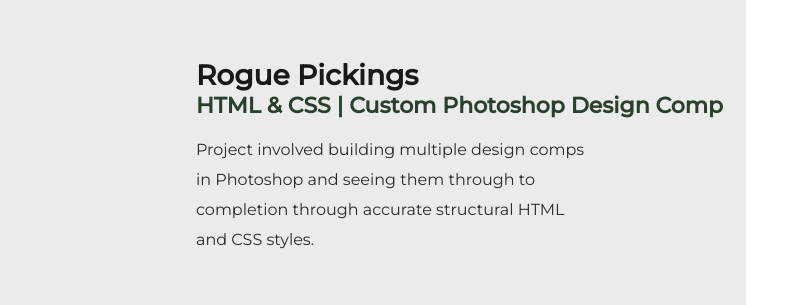
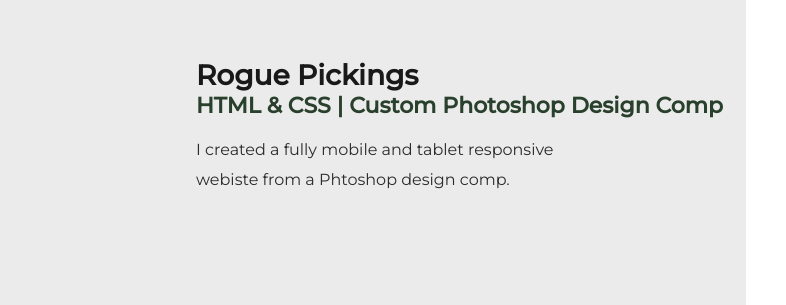
Before and after one commit to trvrpeugh/portfolio-site, a plain HTML site: page index.html in a window 1280 px wide. Shown: the part 1220-1525 px from the top of the page, 494-1280 px from the left. Drawn offline with Linux system fonts and the light colour scheme.

Commit message:
project description added

```diff
--- a/index.html
+++ b/index.html
@@ -57,9 +57,7 @@
         <div class="half-width">
           <h2> Rogue Pickings</h2>
           <h3> HTML & CSS | Custom Photoshop Design Comp </h3>
-          <p> Project involved building multiple design comps in Photoshop and
-            seeing them through to completion through accurate structural HTML
-            and CSS styles. </p>
+          <p>I created a fully mobile and tablet responsive webiste from a Phtoshop design comp.   </p>
         </div>
         <div class="half-width">
           <a href="https://www.truecolorpresets.com" target="_blank">
```
Also changed, not shown: 1 other file.
